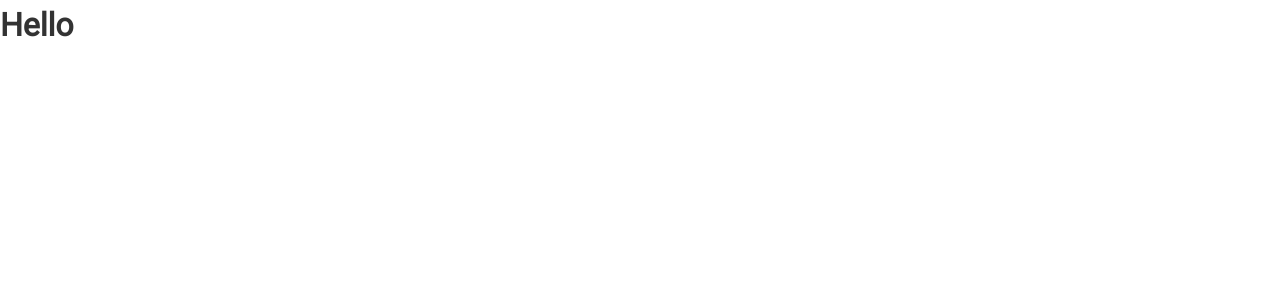
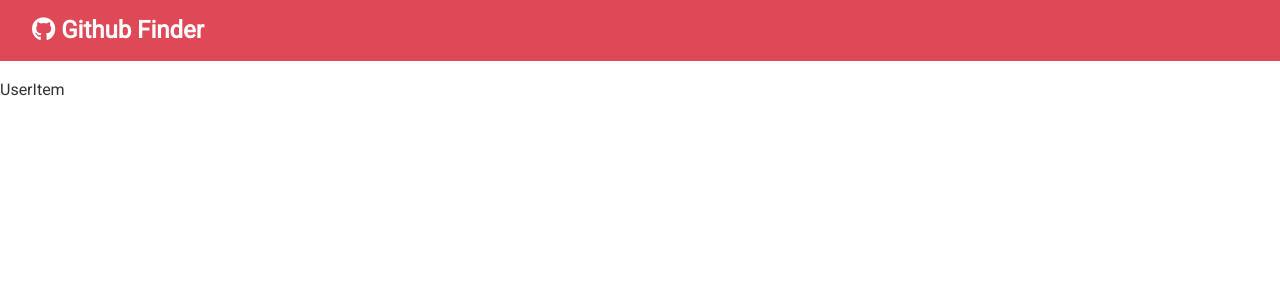
Before and after one commit to cubbymcbride/udemyProject1, a React (Create React App) app in the folder udemy1/: page / in a window 1280 px wide. Shown: the top 300 px of the page. Built offline with nearby package versions, Linux system fonts and the light colour scheme.

Commit message:
Props and Component State

```diff
--- a/udemy1/public/index.html
+++ b/udemy1/public/index.html
@@ -1,6 +1,7 @@
 <!DOCTYPE html>
 <html lang="en">
   <head>
+    <script src="https://kit.fontawesome.com/246d9c30f5.js" crossorigin="anonymous"></script>
     <meta charset="utf-8" />
     <link rel="icon" href="%PUBLIC_URL%/favicon.ico" />
     <meta name="viewport" content="width=device-width, initial-scale=1" />
@@ -24,6 +25,7 @@
       work correctly both with client-side routing and a non-root public URL.
       Learn how to configure a non-root public URL by running `npm run build`.
     -->
+
     <title>React App</title>
   </head>
   <body>
--- a/udemy1/src/App.js
+++ b/udemy1/src/App.js
@@ -1,16 +1,17 @@
 import React, { Component } from 'react'
+import NavBar from './Components/layout/NavBar'
+import UserItem from './Components/users/UserItem';
 import './App.css';
 
 class App extends Component {
   render() {
+   return (
+    <div className='App'>
+    <NavBar />
+    <UserItem />
+    </div>
+    );
 
-
-  return (
-    <div className="App">
-     <h1>Hello</h1>
-    </div>
-
-    );
   }
 }
 
--- a/udemy1/src/Components/layout/NavBar.js
+++ b/udemy1/src/Components/layout/NavBar.js
@@ -1,11 +1,23 @@
 import React, { Component } from 'react'
+import PropTypes from 'prop-types'
+export class NavBar extends Component {
+  static defaultProps = {
+    title: 'Github Finder',
+    icon: 'fab fa-github'
+  };
 
-export class NavBar extends Component {
+  static propTypes = {
+    title: PropTypes.string.isRequired,
+    icon: PropTypes.string.isRequired,
+  }
+
   render() {
     return (
-      <div>
-        <h1>NavBar</h1>
-      </div>
+      <nav className='navbar bg-primary'>
+        <h1>
+          <i className={this.props.icon} /> {this.props.title}
+        </h1>
+      </nav>
     )
   }
 }
--- /dev/null
+++ b/udemy1/src/Components/users/UserItem.js
@@ -0,0 +1,11 @@
+import React, { Component } from 'react'
+
+class UserItem extends Component {
+  render() {
+    return (
+      <div>UserItem</div>
+    )
+  }
+}
+
+export default UserItem
```
